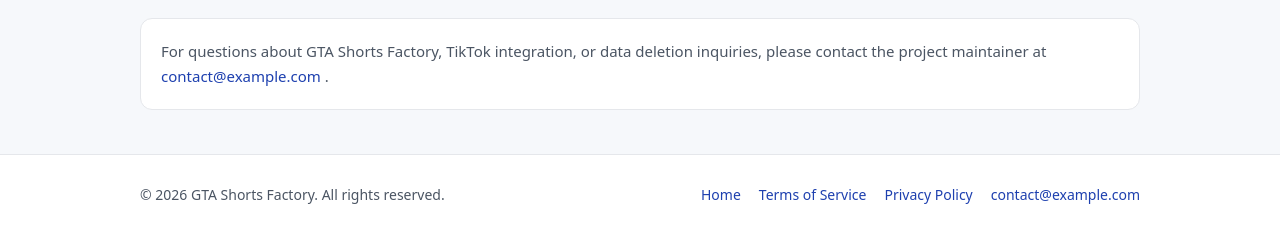
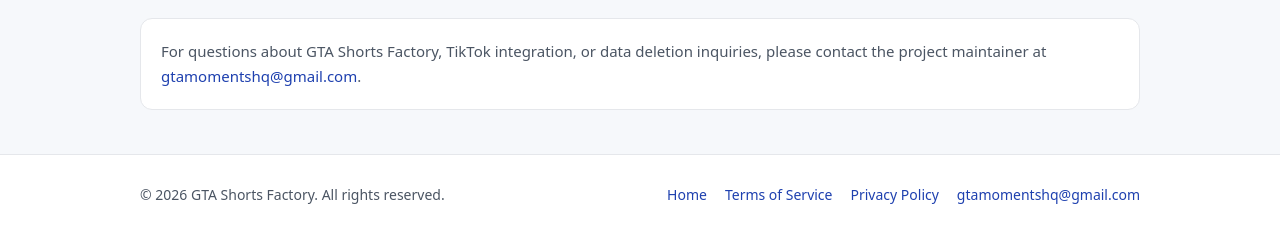
Before and after one commit to babaTr05/babaTr05.github.io, a plain HTML site: page index.html in a window 1280 px wide. Shown: the part 1572-1803 px from the top of the page. Drawn offline with Linux system fonts and the light colour scheme.

Commit message:
Set public contact email to gtamomentshq@gmail.com

```diff
--- a/index.html
+++ b/index.html
@@ -104,9 +104,7 @@
         <p>
           For questions about GTA Shorts Factory, TikTok integration, or data deletion inquiries, please
           contact the project maintainer at
-          <a href="mailto:contact@example.com">contact@example.com</a>
-          <!-- Replace contact@example.com with your preferred public support email before TikTok review -->
-          .
+          <a href="mailto:gtamomentshq@gmail.com">gtamomentshq@gmail.com</a>.
         </p>
       </div>
     </section>
@@ -119,7 +117,7 @@
         <a href="./index.html">Home</a>
         <a href="./terms.html">Terms of Service</a>
         <a href="./privacy.html">Privacy Policy</a>
-        <a href="mailto:contact@example.com">contact@example.com</a>
+        <a href="mailto:gtamomentshq@gmail.com">gtamomentshq@gmail.com</a>
       </div>
     </div>
   </footer>
```
Also changed, not shown: privacy.html (+2 -2 lines), terms.html (+2 -2 lines).
